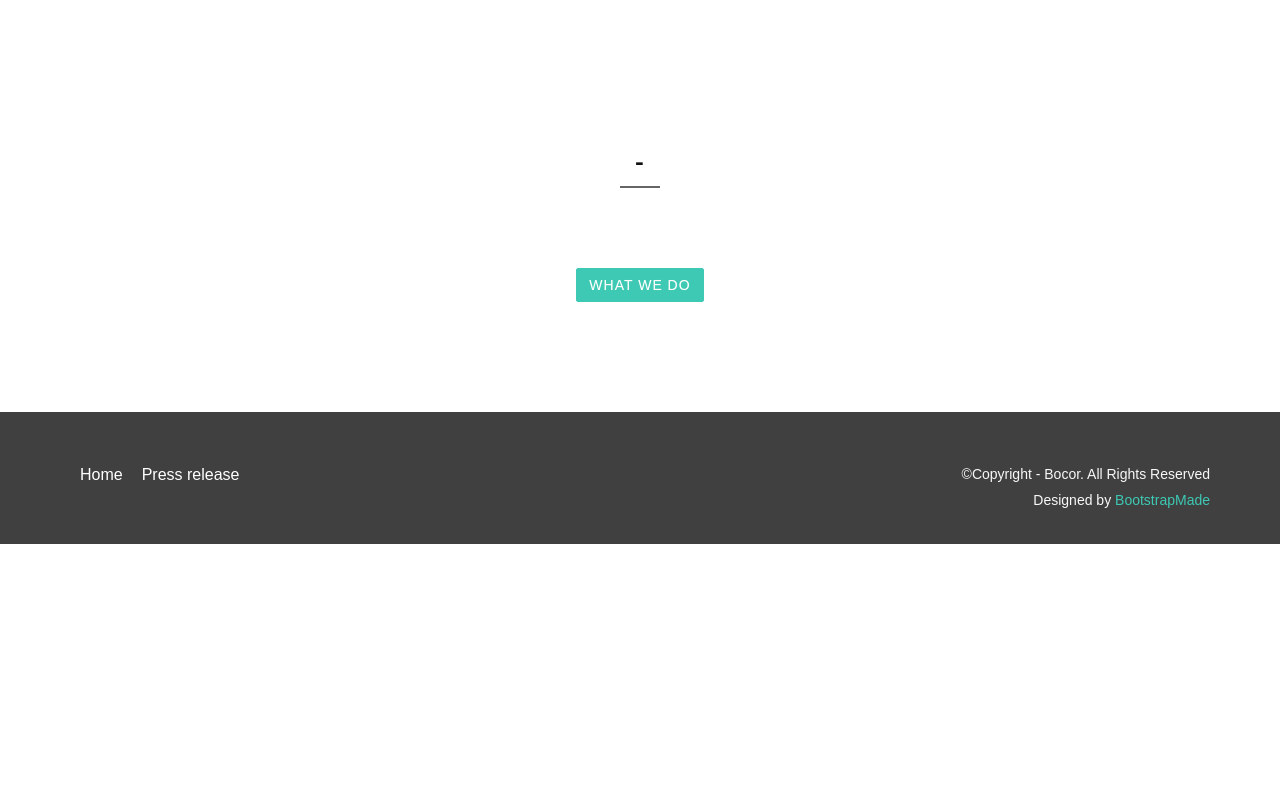
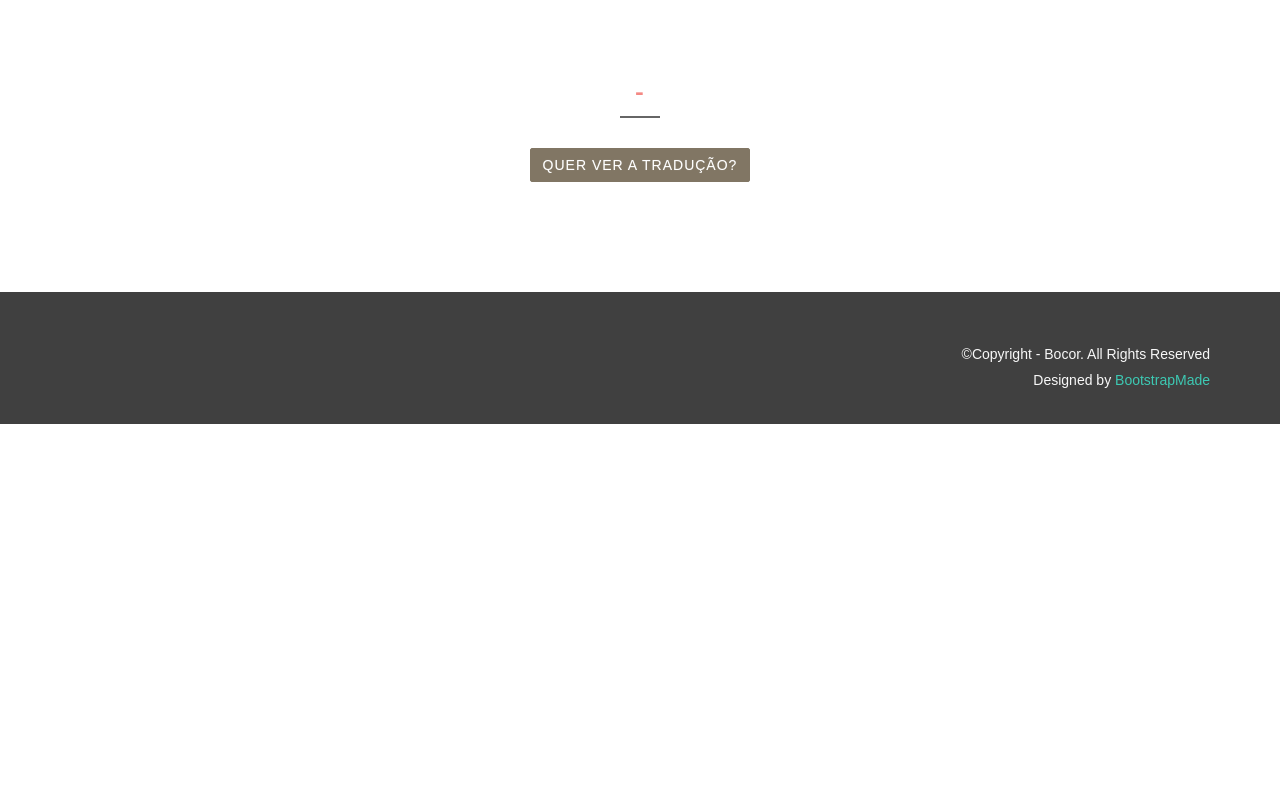
Before and after one commit to WallaceFidelis/cade_a_letra, a Flask app: template app/templates/music.html in a window 1280 px wide. Run offline with Flask 2, Linux system fonts and the light colour scheme; the template is opened without the code that fills it, so the values that code supplies are empty; some libraries are stand-ins or nearby versions; some web fonts are replaced.

Commit message:
refactor: page appearance

```diff
--- a/app/static/color/default.css
+++ b/app/static/color/default.css
@@ -69,6 +69,6 @@ footer a.totop:hover {
 
 .btn-skin {
   color: #fff;
-  background-color: #3dc9b3;
-  border-color: #3dc9b3;
+  background-color: #817664;
+  border-color: #817664;
 }
--- a/app/static/css/style.css
+++ b/app/static/css/style.css
@@ -285,7 +285,7 @@ blockquote strong {
 }
 
 .navbar .in a:hover {
-    color: #3DC9B3 !important;
+    color: #817664 !important;
 }
 
 /* misc */
@@ -339,7 +339,7 @@ hr.bold {
 ============================ */
 
 .home-section {
-    padding-top: 150px;
+    padding-top: 80px;
     padding-bottom: 110px;
 	display:block;
     position:relative;
@@ -362,6 +362,7 @@ hr.bold {
 	letter-spacing: 1px;
 	text-transform: uppercase;
 	margin-bottom: 10px;
+	color: #f48984 !important;
 }
 
 .section-heading p {
@@ -430,12 +431,12 @@ hr.bold {
 --- Intro
 ============================ */
 
-.hero { background: url(../img/hero-bg.jpg) no-repeat center center; -webkit-background-size: cover; -moz-background-size: cover; -o-background-size: cover; background-size: cover; padding: 200px 0 200px 0; height: auto; }
-.hero h1 { font-size: 40px; letter-spacing: 12px; margin: 40px 0 10px; font-weight: 900; color: #fff;}
-.hero h1 span { color: #a1a9b0; display: inline-block; }
-.hero p { font-size: 24px; font-weight: 400; color: #fefefe; }
-.learn-more-btn { background: rgba(61, 201, 179, 1); padding: 20px 40px; border-radius: 5px; -moz-border-radius: 5px; -webkit-border-radius: 5px; -o-border-radius: 5px; color: #fff; text-transform: uppercase; letter-spacing: 1px; display: inline-block; -webkit-box-shadow: 0px 3px 0px 0px #309383; -moz-box-shadow: 0px 3px 0px 0px #309383; box-shadow: 0px 3px 0px 0px #309383; margin: 60px 0 0; font-weight: bold; }
-.learn-more-btn:hover, .learn-more-btn:focus { background: rgba(61, 201, 179, 0.6); color: #fff; }
+.hero {  -webkit-background-size: cover; -moz-background-size: cover; -o-background-size: cover; background-size: cover; padding: 60px 0 200px 0; height: auto; }
+.hero h1 { font-size: 40px; letter-spacing: 12px; margin: 40px 0 10px; font-weight: 900; color: #f48984;}
+.hero h1 span { color: #524a3d; display: inline-block; }
+.hero p { font-size: 24px; font-weight: 400; color: #524a3d; }
+.learn-more-btn { background: #817664; padding: 20px 40px; border-radius: 5px; -moz-border-radius: 5px; -webkit-border-radius: 5px; -o-border-radius: 5px; color: #fff; text-transform: uppercase; letter-spacing: 1px; display: inline-block; -webkit-box-shadow: 0px 3px 0px 0px #524a3d; -moz-box-shadow: 0px 3px 0px 0px #524a3d; box-shadow: 0px 3px 0px 0px #524a3d; margin: 60px 0 0; font-weight: bold; }
+.learn-more-btn:hover, .learn-more-btn:focus { background: #817664; color: #000; }
 
 
 
--- a/app/templates/music.html
+++ b/app/templates/music.html
@@ -26,10 +26,9 @@
 
 </head>
 
-<body id="page-top" data-spy="scroll" data-target=".navbar-custom">
-  <!-- Section: about -->
-  <section id="about" class="home-section color-dark bg-white">
-    <div class="container marginbot-50">
+<body >
+  <section class="home-section color-dark bg-white">
+    <div class="container marginbot-0">
       <div class="row">
         <div class="col-lg-8 col-lg-offset-2">
           <div class="animatedParent">
@@ -44,11 +43,7 @@
     </div>
 
     <div class="container">
-
-
       <div class="row">
-
-
         <div class="col-lg-4 col-lg-offset-4 animatedParent">
           <div class="text-center">
             <p>
@@ -56,7 +51,7 @@
                 {{row}}<br>
             {% endfor %}
             </p>
-            <a href="#service" class="btn btn-skin btn-scroll">What we do</a>
+            <a href="#service" class="btn btn-skin btn-scroll">Quer ver a tradução?</a>
           </div>
         </div>
       </div>
@@ -71,8 +66,6 @@
       <div class="row">
         <div class="col-md-6">
           <ul class="footer-menu">
-            <li><a href="#">Home</a></li>
-            <li><a href="#">Press release</a></li>
           </ul>
         </div>
         <div class="col-md-6 text-right copyright">
```
Also changed, not shown: app/templates/index.html (+3 -10 lines), app/static/img/hero-bg.jpg (deleted).
